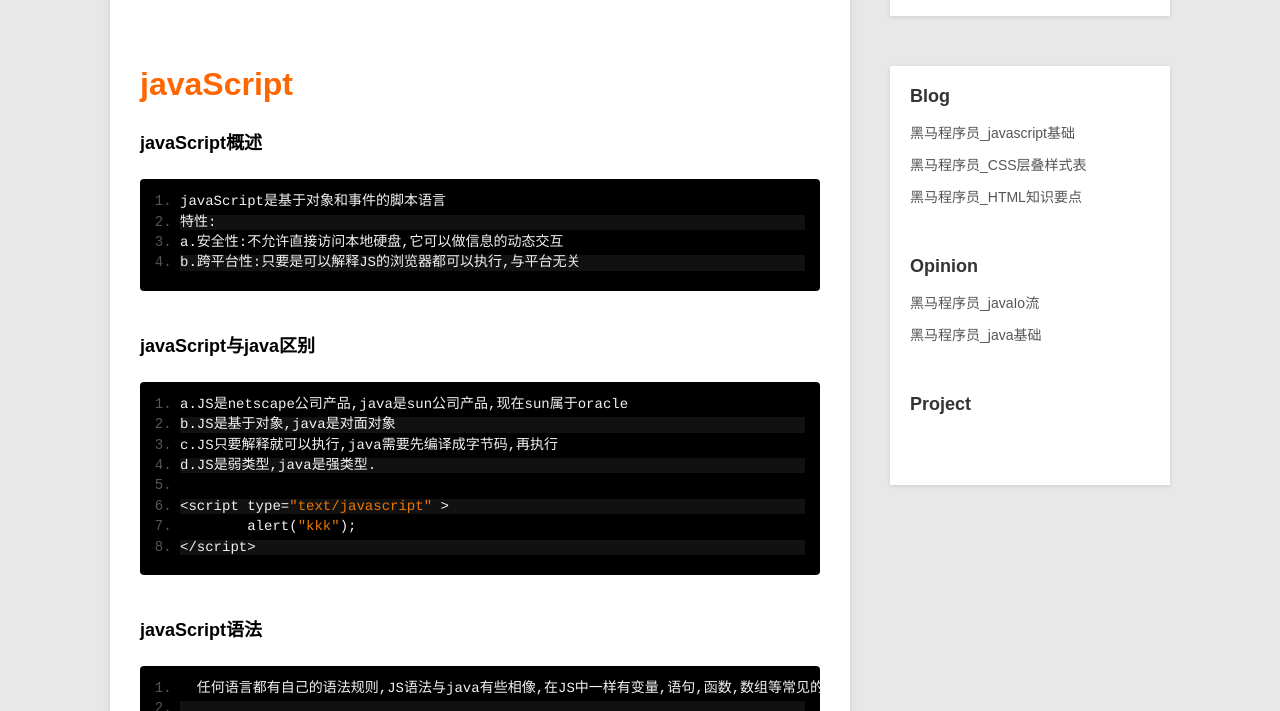
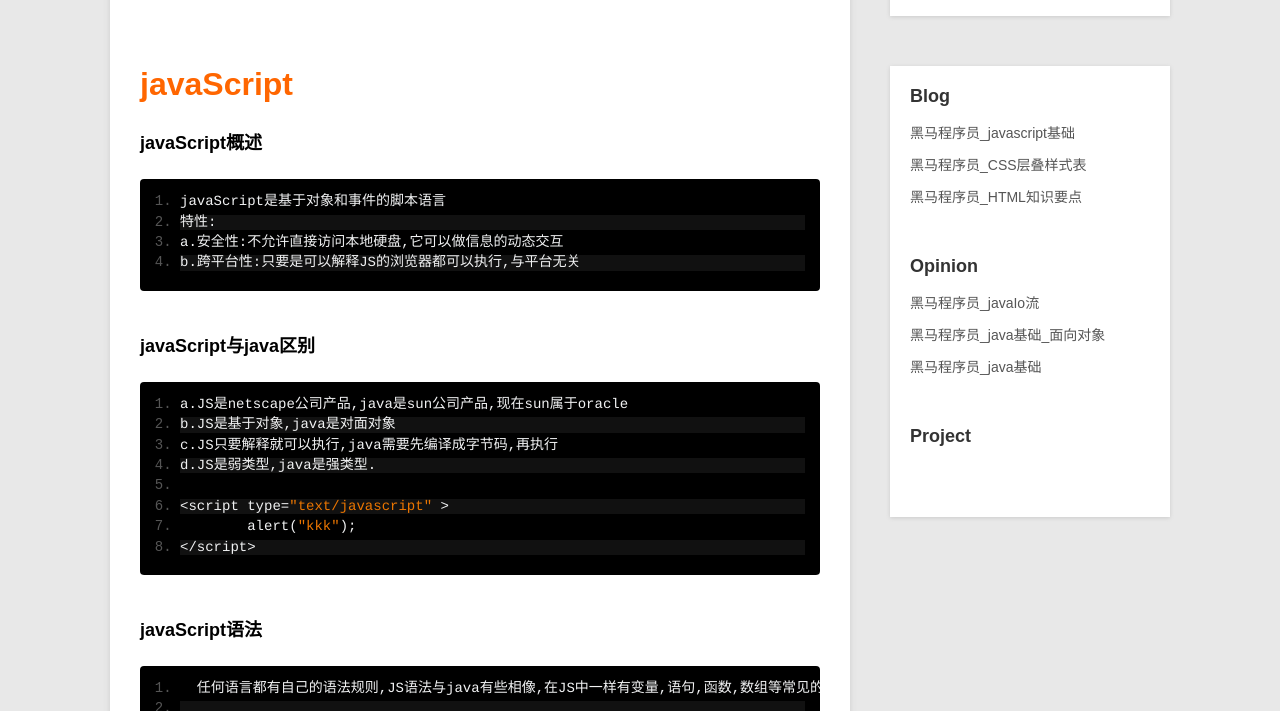
Before and after one commit to androidcoder90/androidcoder90.github.io, a Jekyll site: the page built from _posts/blog/2013-12-01-javascript-base.md, in a window 1280 px wide and 900 px high, cut to the strip 189-900 px from the top of the window. Built offline with Jekyll 4.4.1, drawn with Linux system fonts in a browser that asks for light colours; Markdown is read by kramdown in place of the engine named in the settings.

Commit message:
Update 2013-12-02-javabase2.md

```diff
--- a/_posts/opinion/2013-12-02-javabase2.md
+++ b/_posts/opinion/2013-12-02-javabase2.md
@@ -1,9 +1,16 @@
+---
+layout: post
+title: 黑马程序员_java基础_面向对象
+category: opinion
+description: 转自：黑马论坛分享
+---
 ---
 layout: post
 title: 黑马程序员_java基础_面向对象
 category: opinion
 description:转自：黑马论坛分享
 ---
+
 #二、面向对象
 ##1、面向对象思想：
 ###(1)概述：面向对象是相对于面向过程而言的，面向过程强调的是功能，面向对象强调的是将功能封装进对象，
```
